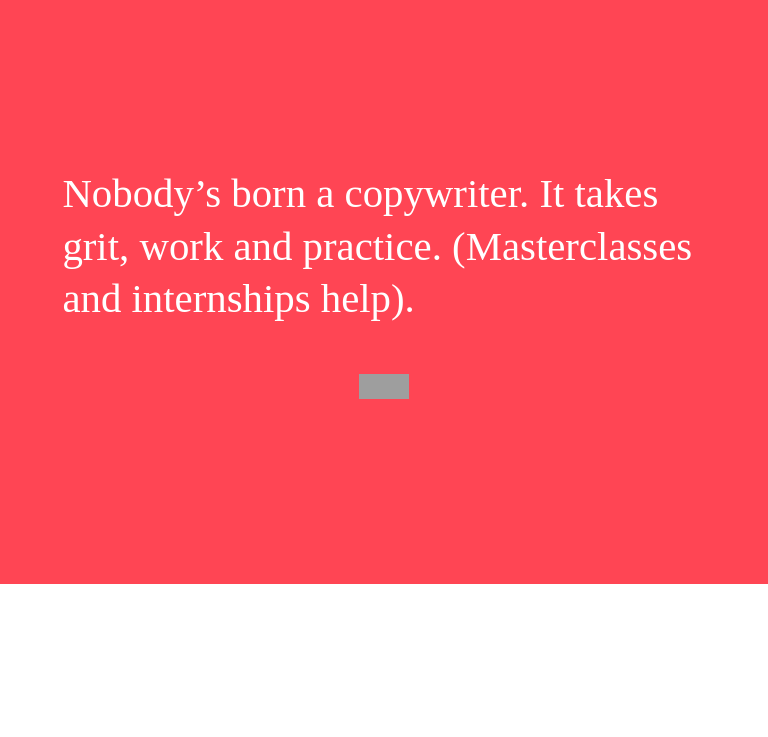
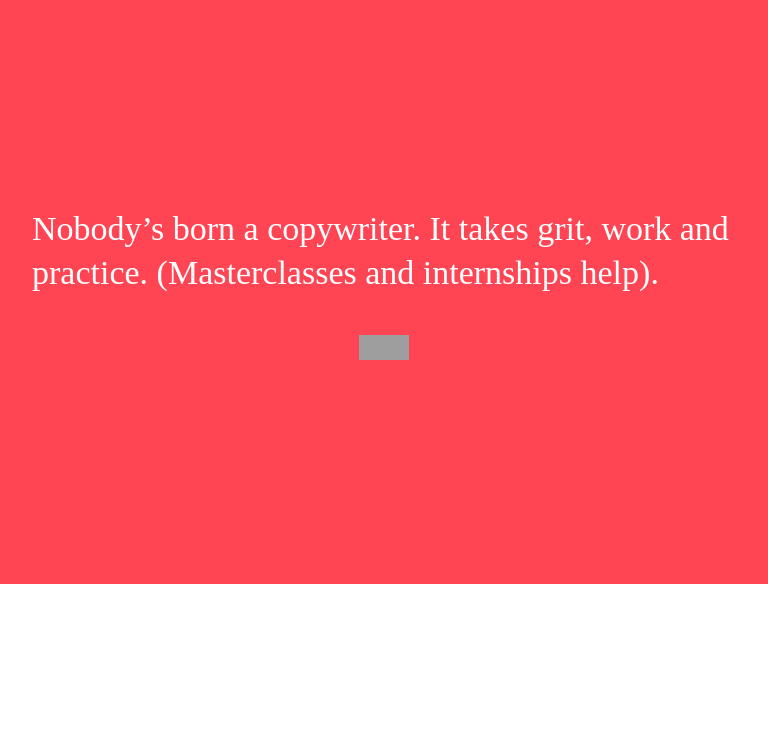
Before and after one commit to AnkitArul007/the-voice-company, a Gatsby site: page / in a window 768 px wide. Shown: the part 136-873 px from the top of the page. Built offline with nearby package versions, Linux system fonts and the light colour scheme; Gatsby itself is replaced by a stand-in of ours; grey boxes are pictures that could not be loaded.

Commit message:
alignment changes

```diff
--- a/src/styles/global.scss
+++ b/src/styles/global.scss
@@ -74,10 +74,13 @@ $black_bg: #0a0a0a;
 html {
   font-size: 45%;
   @media screen and (max-width: 768px) {
-    font-size: 20%;
+    font-size: 18%;
   }
   @media screen and (min-width: 768px) and (max-width: 1024px) {
-    font-size: 30%;
+    font-size: 25%;
+  }
+  @media screen and (min-width: 1024px) and (max-width: 1400px) {
+    font-size: 33%;
   }
 }
 
@@ -152,6 +155,13 @@ section {
 }
 .section-wrapper {
   padding: 10rem 13rem;
+  @media screen and (max-width: 768px) {
+    padding: 6rem 10rem;
+  }
+  @media screen and (min-width: 768px) and (max-width: 1024px) {
+    padding: 2rem 8rem;
+  }
+
   p {
     font-size: 8.5rem;
     font-weight: 400;
```
